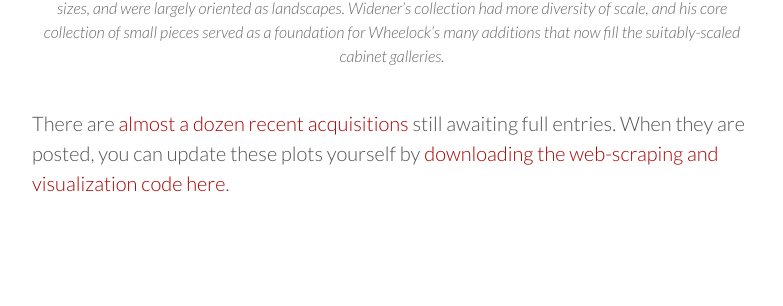
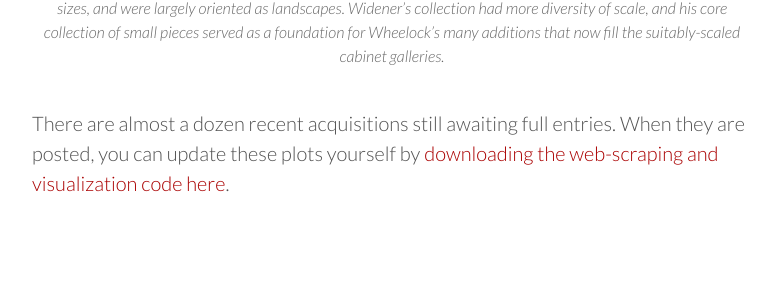
Before and after one commit to mdlincoln/mdlincoln.github.io, a Jekyll site: the page built from _posts/2014-05-15-the-changing-shape-of-dutch-paintings-in-the-nga.md, in a window 1280 px wide and 900 px high, scrolled down 3617 px. Shown: the part 149-455 px from the top of the window, without its empty margins (248-1031 px from the left). Built offline with Jekyll 4.4.1, drawn with Linux system fonts in a browser that asks for light colours; nearby versions of some CDN libraries; a script that is not in the unit is left out; some of the changed lines change nothing that is shown.

Commit message:
remove 404 url

```diff
--- a/_posts/2014-05-15-the-changing-shape-of-dutch-paintings-in-the-nga.md
+++ b/_posts/2014-05-15-the-changing-shape-of-dutch-paintings-in-the-nga.md
@@ -47,10 +47,8 @@ Apparently, not even Andrew Mellon could pass on a painting for being too small
 
 {% include figure.html src="/assets/images/nga_sizes.svg" caption="Even the physical size of paintings can be a matter of taste. Mellon's Dutch collections tended towards similar sizes, and were largely oriented as landscapes. Widener's collection had more diversity of scale, and his core collection of small pieces served as a foundation for Wheelock's many additions that now fill the suitably-scaled cabinet galleries." %}
 
-There are [almost a dozen recent acquisitions][recent] still awaiting full entries.
+There are almost a dozen recent acquisitions still awaiting full entries.
 When they are posted, you can update these plots yourself by [downloading the web-scraping and visualization code here][ngagit].
-
-[recent]: http://www.nga.gov/content/ngaweb/research/online-editions/17th-century-dutch-paintings/recent-acquisitions-dutch-paintings-17th.html
 
 [vermeer]: http://purl.org/nga/collection/artobject/60
 
```
